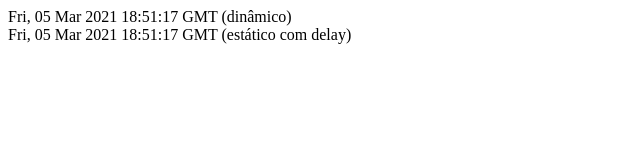
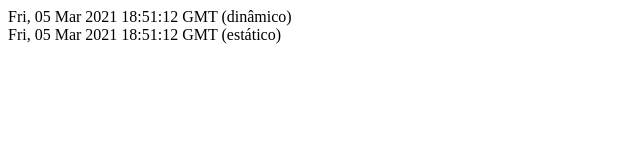
Before and after one commit to brunosousavidal/ideia-unica, a Next.js app: page /tempo in a window 1280 px wide. Shown: the top 160 px of the page, without its empty margins (0-640 px from the left). Built offline with nearby package versions, Linux system fonts and the light colour scheme.

Commit message:
incluindo revalidate
faz com que a parte estatica da aplicação seja atualizada a cada segundo
revalidate: 1

```diff
--- a/pages/tempo.js
+++ b/pages/tempo.js
@@ -6,24 +6,22 @@
   return (
     <div>
       <div>{dynamicDateString} (dinâmico)</div>
-      <div>{props.staticDateString} (estático com delay)</div>
+      <div>{props.staticDateString} (estático)</div>
     </div>
 	);
 }
 
 export async function getStaticProps() {
   console.log("> Passando pelo getStaticProps();");
-  console.log("> Adicionando delay de 5 segundos;");
 
-  await delay(5000);
   const staticDate = new Date();
   const staticDateString = staticDate.toGMTString();
   return {
     props: {
       staticDateString
-    }
+    },
+    revalidate: 1 //revalida a parte estatica a cada segundo
   }
 }
-//simulando um delay bem ruim na hora do build
-const delay = ms => new Promise(resolve => setTimeout(resolve, ms));
+
 export default Tempo;
```
Also changed, not shown: docs.txt.
